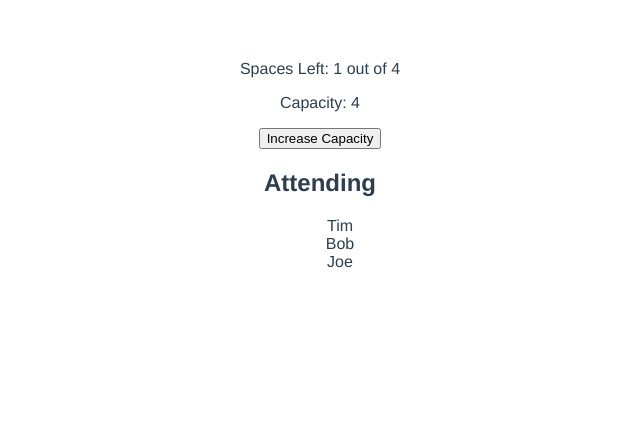
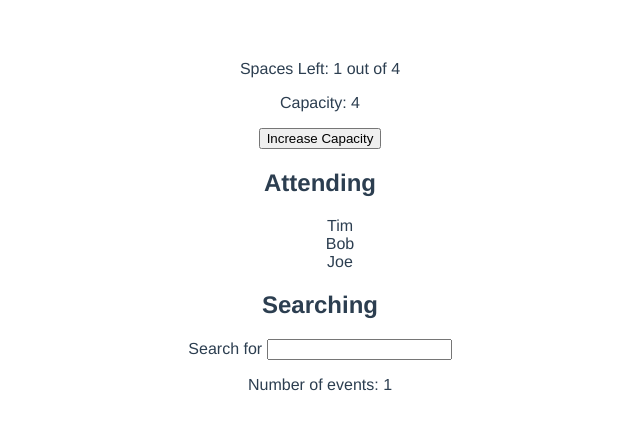
Before and after one commit to h3n0c/vuemastery-vue-3-composition-api, a Vue app: page / in a window 1280 px wide. Shown: the top 430 px of the page, without its empty margins (320-960 px from the left). Built offline with nearby package versions, Linux system fonts and the light colour scheme.

Commit message:
8. Watch

```diff
--- a/src/App.vue
+++ b/src/App.vue
@@ -3,19 +3,29 @@
     <p>Spaces Left: {{ spacesLeft }} out of {{ capacity }}</p>
     <p>Capacity: {{ capacity }}</p>
     <button @click="increaseCapacity()">Increase Capacity</button>
+
     <h2>Attending</h2>
     <ul>
       <li v-for='(name, index) in attending' :key='index'>
         {{ name}}
       </li>
     </ul>
+
+    <h2>Searching</h2>
+    Search for <input v-model="searchInput" />
+    <div>
+      <p>Number of events: {{ results }}</p>
+    </div>
   </div>
 
 </template>
 
 <script>
 import useEventSpace from "@/use/event-space";
-import {onBeforeMount, onMounted} from "vue";
+
+import {onBeforeMount, onMounted, ref, watchEffect} from "vue";
+import getEventCount from "./api/event";
+
 
 export default {
   name: 'App',
@@ -26,9 +36,22 @@ export default {
     onMounted(() => {
       console.log('Mounted!');
     })
+
+    const searchInput = ref("");
+    const results = ref(0);
+
+    watchEffect(() => {
+      results.value = getEventCount(searchInput.value);
+    });
+    /*watch(searchInput, (newVal, oldVal) => {
+    ...
+    });
+    watch([firstName, lastName], ([newFirst, newLast], [oldFirst, oldLast]) => {
+    ...
+    });*/
     const { capacity, attending, spacesLeft, increaseCapacity } = useEventSpace();
 
-    return { capacity, attending, spacesLeft, increaseCapacity }
+    return { capacity, attending, spacesLeft, increaseCapacity, results, searchInput }
   }
 }
 
--- /dev/null
+++ b/src/api/event.js
@@ -0,0 +1,7 @@
+
+const events = ['Vue.js Lyon Conf']
+
+export default function getEventCount (value) {
+    value = value.toLowerCase();
+    return events.filter((event => event.toLowerCase().includes(value))).length;
+}
```
